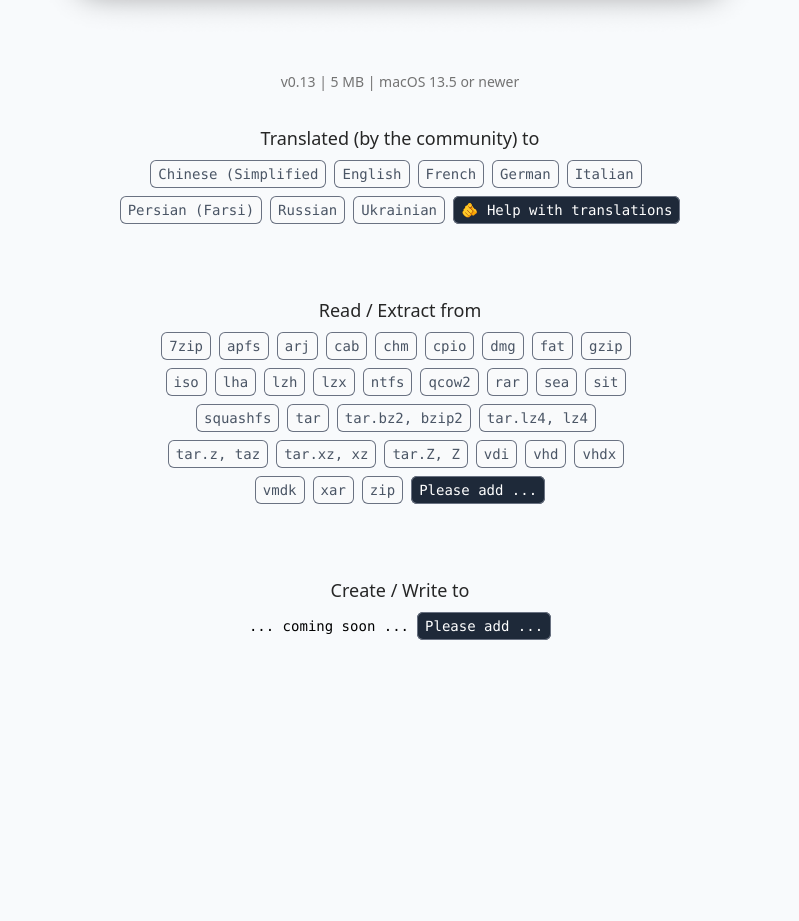
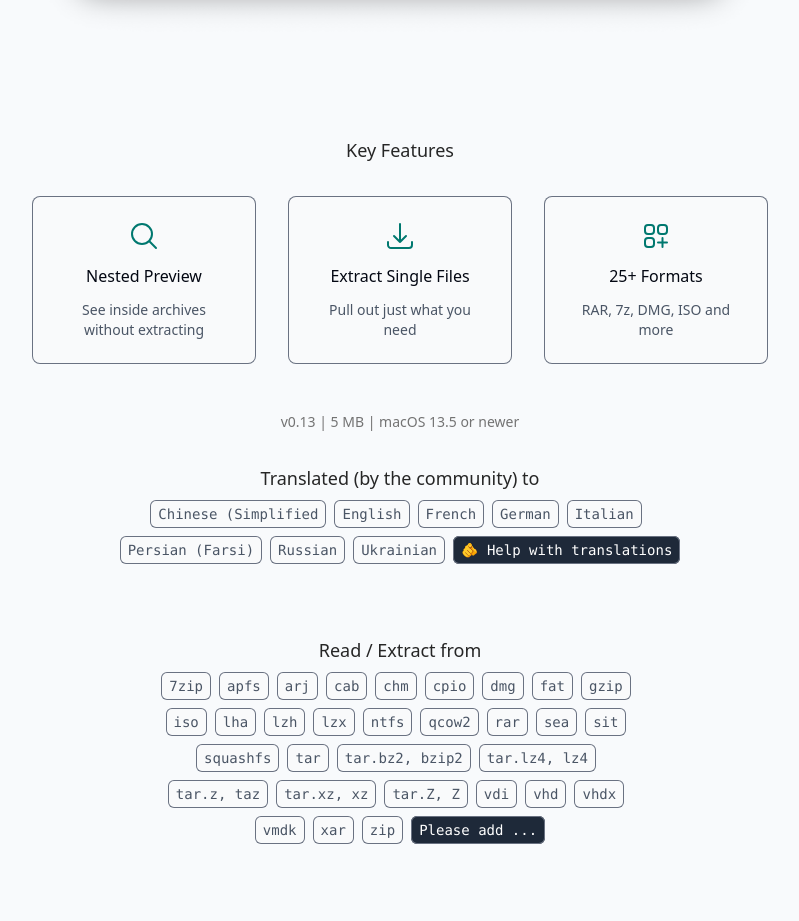
Before and after one commit to sarensw/app.macpacker, a React (Vite) app: page / in a window 1280 px wide. Shown: the part 1100-2021 px from the top of the page, without its empty margins (240-1039 px from the left). Before the commit the page ends 1896 px from the top, so only its background shows below. Built offline with nearby package versions, Linux system fonts and the light colour scheme.

Commit message:
AR-190: Agentic sprint implementation
Automated implementation by agentic team.

```diff
--- /dev/null
+++ b/src/components/FeatureCard.tsx
@@ -0,0 +1,19 @@
+import type { ReactElement } from 'react'
+
+interface FeatureCardProps {
+  icon: React.ComponentType<{ className?: string }>
+  title: string
+  description: string
+}
+
+function FeatureCard ({ icon: Icon, title, description }: FeatureCardProps): ReactElement {
+  return (
+    <div className='bg-gray-50 ring-1 ring-gray-500 ring-inset rounded-lg p-6 flex flex-col items-center text-center space-y-3'>
+      <Icon className='size-8 text-teal-700' />
+      <h3 className='font-medium text-gray-950 text-base'>{title}</h3>
+      <p className='text-sm text-gray-600'>{description}</p>
+    </div>
+  )
+}
+
+export { FeatureCard }
--- a/src/locales/de.json
+++ b/src/locales/de.json
@@ -30,6 +30,21 @@
     "title": "Übersetzt (von der Community) auf",
     "helpTranslate": "🫵 Bei Übersetzungen helfen"
   },
+  "features": {
+    "title": "Hauptfunktionen",
+    "nestedPreview": {
+      "title": "Verschachtelte Vorschau",
+      "description": "Archive einsehen ohne sie zu entpacken"
+    },
+    "extractSingle": {
+      "title": "Einzelne Dateien extrahieren",
+      "description": "Nur das extrahieren, was Sie brauchen"
+    },
+    "formats": {
+      "title": "25+ Formate",
+      "description": "RAR, 7z, DMG, ISO und mehr"
+    }
+  },
   "formats": {
     "readTitle": "Lesen / Extrahieren von",
     "writeTitle": "Erstellen / Schreiben zu",
--- a/src/locales/en.json
+++ b/src/locales/en.json
@@ -30,6 +30,21 @@
     "title": "Translated (by the community) to",
     "helpTranslate": "🫵 Help with translations"
   },
+  "features": {
+    "title": "Key Features",
+    "nestedPreview": {
+      "title": "Nested Preview",
+      "description": "See inside archives without extracting"
+    },
+    "extractSingle": {
+      "title": "Extract Single Files",
+      "description": "Pull out just what you need"
+    },
+    "formats": {
+      "title": "25+ Formats",
+      "description": "RAR, 7z, DMG, ISO and more"
+    }
+  },
   "formats": {
     "readTitle": "Read / Extract from",
     "writeTitle": "Create / Write to",
--- a/src/locales/zh.json
+++ b/src/locales/zh.json
@@ -30,6 +30,21 @@
     "title": "已翻译（由社区提供）为",
     "helpTranslate": "🫵 帮助翻译"
   },
+  "features": {
+    "title": "主要功能",
+    "nestedPreview": {
+      "title": "嵌套预览",
+      "description": "无需解压即可查看归档内容"
+    },
+    "extractSingle": {
+      "title": "提取单个文件",
+      "description": "只提取您需要的内容"
+    },
+    "formats": {
+      "title": "25+ 种格式",
+      "description": "RAR、7z、DMG、ISO 等"
+    }
+  },
   "formats": {
     "readTitle": "读取 / 提取自",
     "writeTitle": "创建 / 写入到",
--- a/src/pages/home/index.tsx
+++ b/src/pages/home/index.tsx
@@ -2,10 +2,11 @@ import { useState, type ReactElement } from 'react'
 import { useTranslation } from 'react-i18next'
 import mas from '@assets/mas.svg'
 import github from '@assets/github-mark.svg'
-import { ClipboardDocumentIcon, CheckIcon } from '@heroicons/react/24/outline'
+import { ClipboardDocumentIcon, CheckIcon, MagnifyingGlassIcon, ArrowDownTrayIcon, SquaresPlusIcon } from '@heroicons/react/24/outline'
 import { Footer } from '@/components/Footer'
 import { ArchiveFormat } from '@/components/ArchiveFormat'
 import { Language } from '@/components/Language'
+import { FeatureCard } from '@/components/FeatureCard'
 
 function Home (): ReactElement {
   const { t } = useTranslation()
@@ -85,6 +86,28 @@ function Home (): ReactElement {
 
           {/* main image */}
           <img className='w-auto h-auto' src='/main.png' alt='MacPacker application window showing nested archive preview' loading='lazy' />
+
+          {/* features */}
+          <section aria-labelledby='features-heading' className='mt-16 mb-12 flex flex-col space-y-8 items-center w-full'>
+            <h2 id='features-heading' className='text-neutral-800 text-lg'>{t('features.title')}</h2>
+            <div className='grid grid-cols-1 md:grid-cols-3 gap-6 md:gap-8 w-full'>
+              <FeatureCard
+                icon={MagnifyingGlassIcon}
+                title={t('features.nestedPreview.title')}
+                description={t('features.nestedPreview.description')}
+              />
+              <FeatureCard
+                icon={ArrowDownTrayIcon}
+                title={t('features.extractSingle.title')}
+                description={t('features.extractSingle.description')}
+              />
+              <FeatureCard
+                icon={SquaresPlusIcon}
+                title={t('features.formats.title')}
+                description={t('features.formats.description')}
+              />
+            </div>
+          </section>
 
           {/* version info */}
           <div className='text-sm text-neutral-500 text-center'>
```
Also changed, not shown: 1 other file (tests, documents, lock files or other folders).
